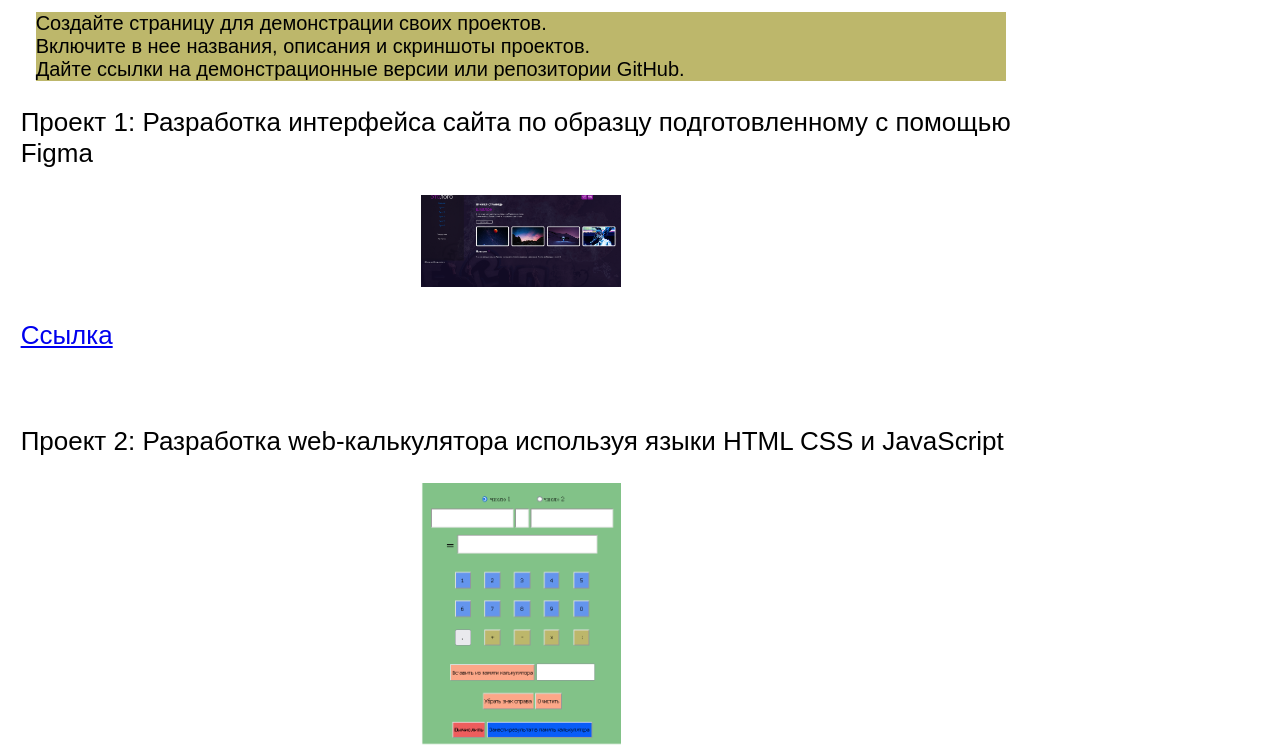
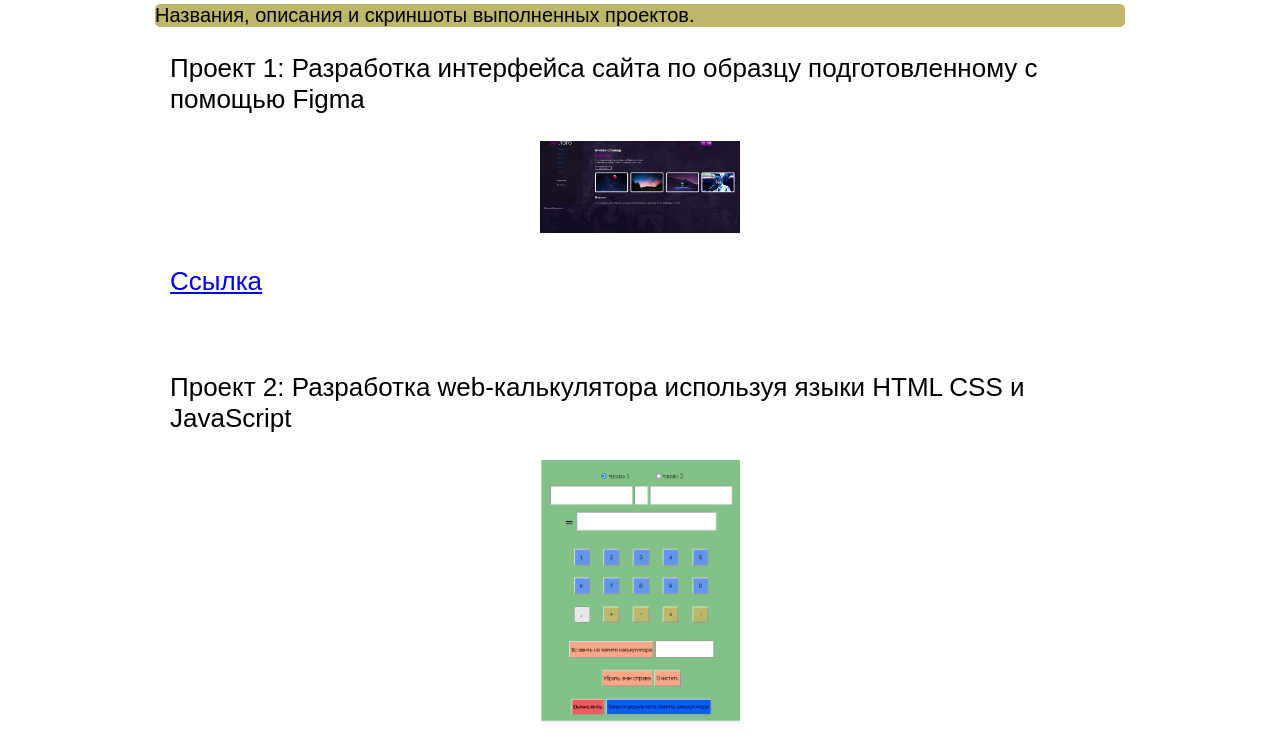
Before and after one commit to nskVV/papka1, a plain HTML site: page portfolio/str2.html in a window 1280 px wide. Shown: the part 125-878 px from the top of the page. Drawn offline with Linux system fonts and the light colour scheme.

Commit message:
добавил css для div

```diff
--- a/portfolio/stili_portfolio.css
+++ b/portfolio/stili_portfolio.css
@@ -1,6 +1,10 @@
-main{
+body{
+    margin: 0 auto;
     max-width: 1000px;
     padding: 1%;
+}
+
+main{
     font-family: Arial, Helvetica, sans-serif;
     font-size: 20px;
     text-decoration: none;
@@ -9,10 +13,11 @@ main{
 .treb{
     background-color: darkkhaki;
     margin: 10px 15px;
+    border-radius: 5px;
 }
 
 .self{
-    margin: 10px 20p;
+    margin: 1% 3%;
     font-size: 1.3em;
 }
 
--- a/portfolio/str2.html
+++ b/portfolio/str2.html
@@ -20,9 +20,7 @@
         </div>
         <div class="treb">
             <p>
-                Создайте страницу для демонстрации своих проектов.<br>
-                Включите в нее названия, описания и скриншоты проектов.<br>
-                Дайте ссылки на демонстрационные версии или репозитории GitHub.<br>
+                Названия, описания и скриншоты выполненных проектов.<br>
             </p>
         </div>
         <div class="self">
```
Also changed, not shown: portfolio/str3.html (+1 -2 lines), portfolio/str4.html (+1 -2 lines).
